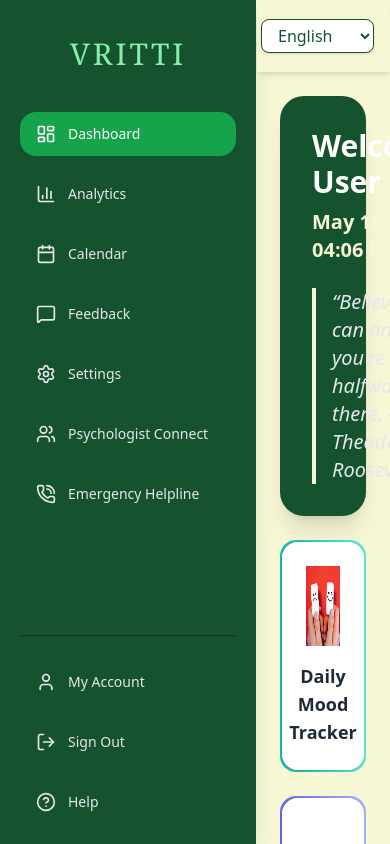
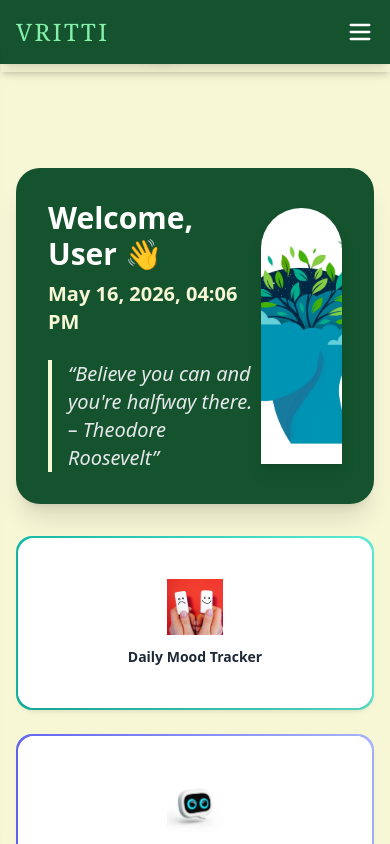
Before and after one commit to ShreyaM24/Vritti, a React (Vite) app in the folder frontend/: page /dashboard in a window 390 px wide. Shown: the top 844 px of the page. Built offline with nearby package versions, Linux system fonts and the light colour scheme.

Commit message:
fixed responsiveness of ladning page, student dashbaord

```diff
--- a/frontend/src/components/DashboardCard.jsx
+++ b/frontend/src/components/DashboardCard.jsx
@@ -7,29 +7,94 @@ const DashboardCard = ({ title, image }) => {
 
   return (
     <motion.div
-      initial={{ opacity: 0, y: 30 }}
+      initial={{ opacity: 0, y: 25 }}
       animate={{ opacity: 1, y: 0 }}
-      transition={{ type: "spring", stiffness: 70, damping: 15 }}
+      transition={{
+        type: "spring",
+        stiffness: 80,
+        damping: 15,
+      }}
       whileHover={{
-        scale: 1.05,
-        boxShadow: "0px 10px 25px rgba(13,148,136,0.3)",
-        backgroundColor: "#f0fdfa",
+        y: -4,
+        scale: 1.02,
+        boxShadow: "0px 12px 28px rgba(13,148,136,0.18)",
       }}
-      whileTap={{ scale: 0.95 }}
-      className="bg-white dark:bg-gray-900 shadow dark:shadow-lg rounded-2xl p-6
-                 text-center cursor-pointer transition-colors duration-300
-                 flex flex-col items-center justify-center min-h-[220px]"
+      whileTap={{ scale: 0.98 }}
+      className="
+        w-full
+
+        bg-white dark:bg-gray-900
+
+        rounded-2xl
+        shadow-md dark:shadow-xl
+
+        p-4 sm:p-5 md:p-6
+
+        flex flex-col
+        items-center
+        justify-center
+
+        text-center
+
+        transition-all duration-300
+
+        min-h-[170px]
+        sm:min-h-[190px]
+        md:min-h-[220px]
+
+        overflow-hidden
+      "
     >
-      <motion.img
-        src={image}
-        alt={t(title)}
-        className="w-20 h-20 mb-4 transition-all duration-300"
-        whileHover={{ rotate: 10, scale: 1.1 }}
-        transition={{ type: "spring", stiffness: 200, damping: 10 }}
-      />
+      {/* Icon/Image */}
+      <motion.div
+        whileHover={{
+          rotate: 6,
+          scale: 1.06,
+        }}
+        transition={{
+          type: "spring",
+          stiffness: 220,
+          damping: 12,
+        }}
+        className="flex items-center justify-center"
+      >
+        <img
+          src={image}
+          alt={t(title)}
+          className="
+            w-14 h-14
+            sm:w-16 sm:h-16
+            md:w-20 md:h-20
+
+            object-contain
+
+            mb-3 sm:mb-4
+
+            select-none
+          "
+        />
+      </motion.div>
+
+      {/* Title */}
       <motion.h3
-        className="font-semibold text-gray-800 dark:text-white text-lg transition-colors duration-300"
-        whileHover={{ color: "#0d9488" }}
+        whileHover={{
+          color: "#0d9488",
+        }}
+        className="
+          text-sm sm:text-base md:text-lg
+
+          font-semibold
+
+          text-gray-800 dark:text-white
+
+          leading-snug
+
+          break-words
+
+          max-w-full
+
+          transition-colors duration-300
+        "
       >
         {t(title)}
       </motion.h3>
--- a/frontend/src/components/Sidebar.jsx
+++ b/frontend/src/components/Sidebar.jsx
@@ -1,4 +1,4 @@
-import React from "react";
+import React, { useState, useEffect } from "react";
 import {
   LayoutDashboard,
   BarChart3,
@@ -10,15 +10,33 @@ import {
   HelpCircle,
   PhoneCall,
   Users,
+  Menu,
+  X,
 } from "lucide-react";
+
 import { useNavigate, useLocation } from "react-router-dom";
-import { motion } from "framer-motion";
+import { motion, AnimatePresence } from "framer-motion";
 import { useTranslation } from "react-i18next";
 
 const Sidebar = () => {
   const navigate = useNavigate();
   const location = useLocation();
   const { t } = useTranslation();
+
+  const [isOpen, setIsOpen] = useState(false);
+
+  // Close sidebar automatically on desktop
+  useEffect(() => {
+    const handleResize = () => {
+      if (window.innerWidth >= 1024) {
+        setIsOpen(false);
+      }
+    };
+
+    window.addEventListener("resize", handleResize);
+
+    return () => window.removeEventListener("resize", handleResize);
+  }, []);
 
   const menuItems = [
     {
@@ -72,45 +90,144 @@ const Sidebar = () => {
   ];
 
   return (
+    <>
+      {/* Mobile Navbar */}
+      <div
+        className="
+          lg:hidden
+          fixed top-0 left-0 right-0
+          h-16
+          z-40
+          bg-green-900 dark:bg-gray-950
+          flex items-center justify-between
+          px-4
+          shadow-lg
+        "
+      >
+        <h1 className="text-2xl font-serif tracking-widest text-green-300">
+          VRITTI
+        </h1>
+
+        <button
+          onClick={() => setIsOpen(true)}
+          className="text-white"
+        >
+          <Menu size={28} />
+        </button>
+      </div>
+
+      {/* Overlay */}
+      <AnimatePresence>
+        {isOpen && (
           <motion.div
-      initial={{ x: -100, opacity: 0 }}
-      animate={{ x: 0, opacity: 1 }}
-      transition={{ type: "spring", stiffness: 80, damping: 20 }}
-      className="fixed top-0 left-0 w-64
-                 bg-green-900 text-white
-                 dark:bg-gray-950 dark:text-gray-100
-                 h-screen flex flex-col justify-between
-                 p-5 shadow-xl z-50 transition-colors duration-300"
+            initial={{ opacity: 0 }}
+            animate={{ opacity: 1 }}
+            exit={{ opacity: 0 }}
+            onClick={() => setIsOpen(false)}
+            className="fixed inset-0 bg-black/50 z-40 lg:hidden"
+          />
+        )}
+      </AnimatePresence>
+
+      {/* Sidebar */}
+      <motion.aside
+        initial={{ x: -300 }}
+        animate={{
+          x: isOpen ? 0 : -320,
+        }}
+        transition={{
+          type: "spring",
+          stiffness: 90,
+          damping: 18,
+        }}
+        className="
+          fixed top-0 left-0
+          z-50 lg:z-30
+
+          w-[280px] sm:w-64
+          h-screen
+
+          bg-green-900
+          dark:bg-gray-950
+
+          text-white dark:text-gray-100
+
+          flex flex-col justify-between
+
+          px-4 py-5
+
+          shadow-2xl
+          transition-colors duration-300
+
+          lg:translate-x-0
+        "
       >
+        {/* Mobile Close */}
+        <div className="lg:hidden flex justify-end mb-2">
+          <button onClick={() => setIsOpen(false)}>
+            <X size={28} />
+          </button>
+        </div>
+
         {/* Logo */}
-      <div className="flex flex-col items-center mb-8 mt-4">
-        <h1 className="text-3xl font-serif tracking-widest text-green-300 dark:text-green-400">
+        <div className="flex flex-col items-center mb-8">
+          <h1
+            className="
+              text-3xl
+              font-serif
+              tracking-widest
+              text-green-300 dark:text-green-400
+            "
+          >
             VRITTI
           </h1>
         </div>
 
-      {/* Top Menu Items */}
-      <div className="flex-1 flex flex-col justify-start space-y-4 mt-2">
+        {/* Menu */}
+        <div
+          className="
+            flex-1
+            overflow-y-auto
+            pr-1
+
+            flex flex-col
+            gap-3
+          "
+        >
           {menuItems.map((item, i) => (
             <SidebarItem
               key={i}
               icon={item.icon}
               label={item.label}
               active={location.pathname === item.path}
-            onClick={() => navigate(item.path)}
+              onClick={() => {
+                navigate(item.path);
+                setIsOpen(false);
+              }}
             />
           ))}
         </div>
 
-      {/* Bottom Menu */}
-      <div className="space-y-4 border-t border-gray-800 dark:border-gray-700 pt-6 mt-6">
+        {/* Bottom */}
+        <div
+          className="
+            border-t border-gray-700
+            pt-5 mt-5
+
+            flex flex-col
+            gap-3
+          "
+        >
           {bottomMenu.map((item, i) => (
             <SidebarItem
               key={i}
               icon={item.icon}
               label={item.label}
               active={location.pathname === item.path}
-            onClick={() => navigate(item.path)}
+              onClick={() => {
+                navigate(item.path);
+                setIsOpen(false);
+              }}
             />
           ))}
 
@@ -118,10 +235,17 @@ const Sidebar = () => {
             icon={<HelpCircle size={20} />}
             label={t("sidebar.help")}
             active={location.pathname === "/help"}
-          onClick={() => navigate("/help")}
+            onClick={() => {
+              navigate("/help");
+              setIsOpen(false);
+            }}
           />
         </div>
-    </motion.div>
+      </motion.aside>
+
+      {/* Desktop Sidebar Spacer */}
+      <div className="hidden lg:block w-64 flex-shrink-0" />
+    </>
   );
 };
 
@@ -130,22 +254,37 @@ const SidebarItem = ({ icon, label, active, onClick }) => {
     <motion.div
       onClick={onClick}
       whileHover={{
-        scale: 1.04,
+        scale: 1.02,
         boxShadow: "0 0 12px rgba(0,0,0,0.35)",
       }}
-      whileTap={{ scale: 0.96 }}
-      initial={{ opacity: 0, x: -20 }}
-      animate={{ opacity: 1, x: 0 }}
-      transition={{ type: "spring", stiffness: 120, damping: 15 }}
-      className={`flex items-center gap-3 px-4 py-3 rounded-2xl cursor-pointer text-sm font-medium transition-all duration-300
+      whileTap={{ scale: 0.97 }}
+      className={`
+        flex items-center gap-3
+
+        px-4 py-3
+
+        rounded-2xl
+        cursor-pointer
+
+        text-sm sm:text-base
+        font-medium
+
+        transition-all duration-300
+
         ${
           active
-            ? "bg-green-600 text-white dark:bg-green-500 dark:text-white"
+            ? "bg-green-600 text-white dark:bg-green-500"
             : "text-gray-200 hover:bg-green-700 hover:text-white dark:text-gray-300 dark:hover:bg-gray-800 dark:hover:text-green-300"
-        }`}
+        }
+      `}
     >
+      <div className="min-w-[20px] flex justify-center">
         {icon}
-      <span>{label}</span>
+      </div>
+
+      <span className="leading-snug break-words">
+        {label}
+      </span>
     </motion.div>
   );
 };
--- a/frontend/src/pages/Dashboard.jsx
+++ b/frontend/src/pages/Dashboard.jsx
@@ -19,33 +19,45 @@ const Dashboard = () => {
       "
     >
       {/* Sidebar */}
-      <aside
+      <Sidebar />
+
+      {/* Main Content */}
+      <div
         className="
-          w-64 flex-shrink-0 h-screen fixed
-          bg-green-900 text-white
-          dark:bg-gray-800 dark:text-gray-100
+          flex-1 flex flex-col
+          w-full
+          lg:ml-64
+          min-h-screen
+          bg-[#f7f6d5]
+          dark:bg-gray-900
           transition-colors duration-300
         "
       >
-        <Sidebar />
-      </aside>
-
-      {/* Main content */}
-      <div className="flex-1 flex flex-col ml-64 overflow-y-auto h-screen bg-[#f7f6d5] dark:bg-gray-900 transition-colors duration-300">
-        {/* Topbar (sticky) */}
-        <div className="sticky top-0 z-10">
+        {/* Topbar */}
+        <div className="sticky top-0 z-30">
           <Topbar />
         </div>
 
-        {/* Scrollable main area */}
-        <main className="p-6 space-y-6">
-          {/* Welcome Section */}
+        {/* Main Area */}
+        <main
+          className="
+            flex-1
+            pt-24 lg:pt-6
+            px-4 sm:px-6 md:px-8
+            pb-6
+            overflow-x-hidden
+          "
+        >
+          {/* Welcome Card */}
+          <div className="mb-6">
             <WelcomeCard
               title={t("dashboard.welcomeCard.title")}
               subtitle={t("dashboard.welcomeCard.subtitle")}
             />
+          </div>
 
-          {/* Features grid */}
+          {/* Features */}
+          <div className="w-full">
             <FeatureGrid
               features={{
                 moodTracker: t("dashboard.features.items.moodTracker"),
@@ -55,8 +67,8 @@ const Dashboard = () => {
                 calendar: t("dashboard.features.items.calendar"),
                 insights: t("dashboard.features.items.insights"),
               }}
-            className="bg-[#f7f6d5] dark:bg-gray-900 transition-colors duration-300"
             />
+          </div>
         </main>
       </div>
     </div>
```
Also changed, not shown: frontend/src/components/LandingPage/Navbar.jsx (+151 -16 lines), frontend/src/components/Login.jsx (+26 -27 lines). Lines whose indentation alone changed are shown as unchanged.
